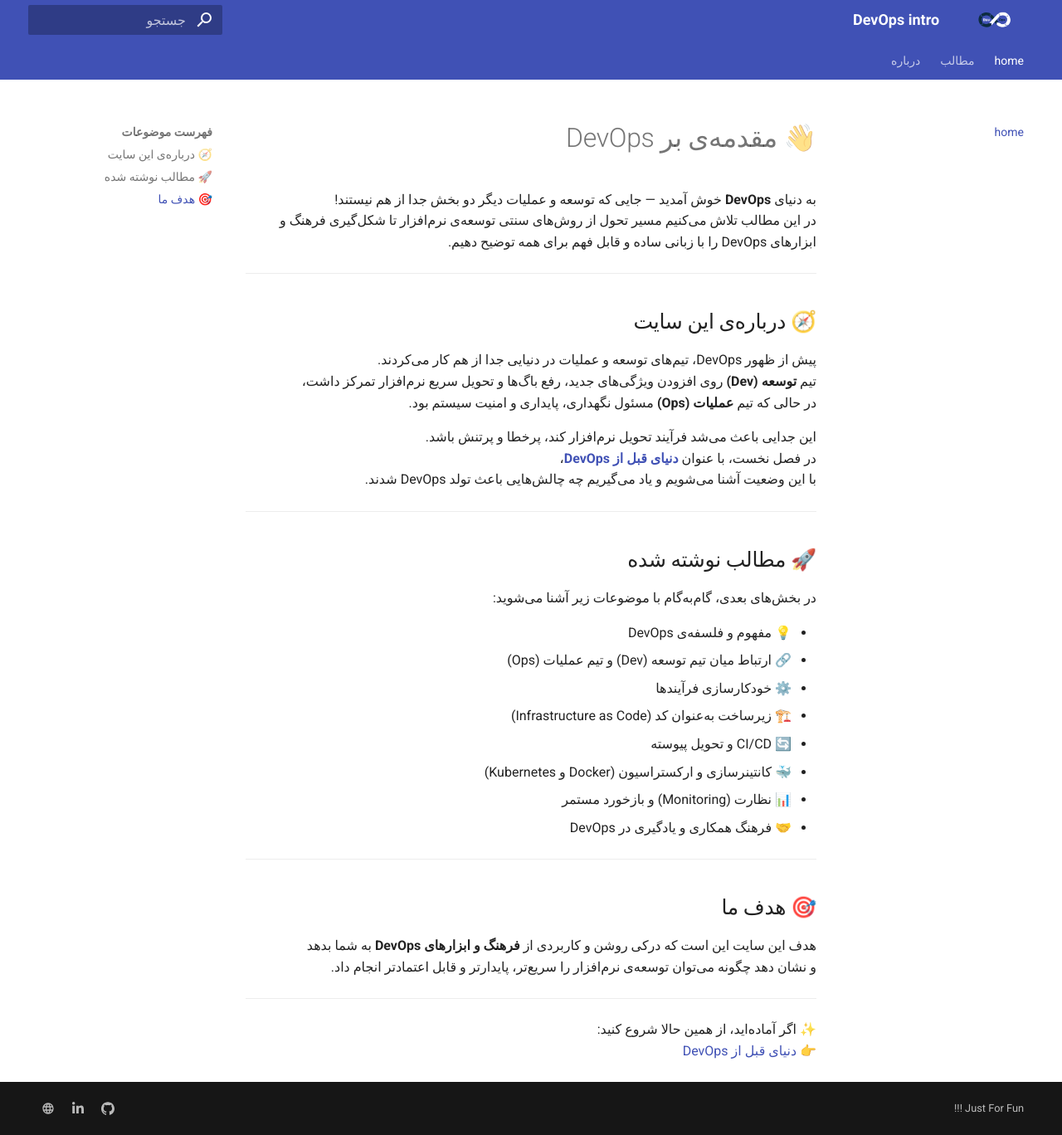
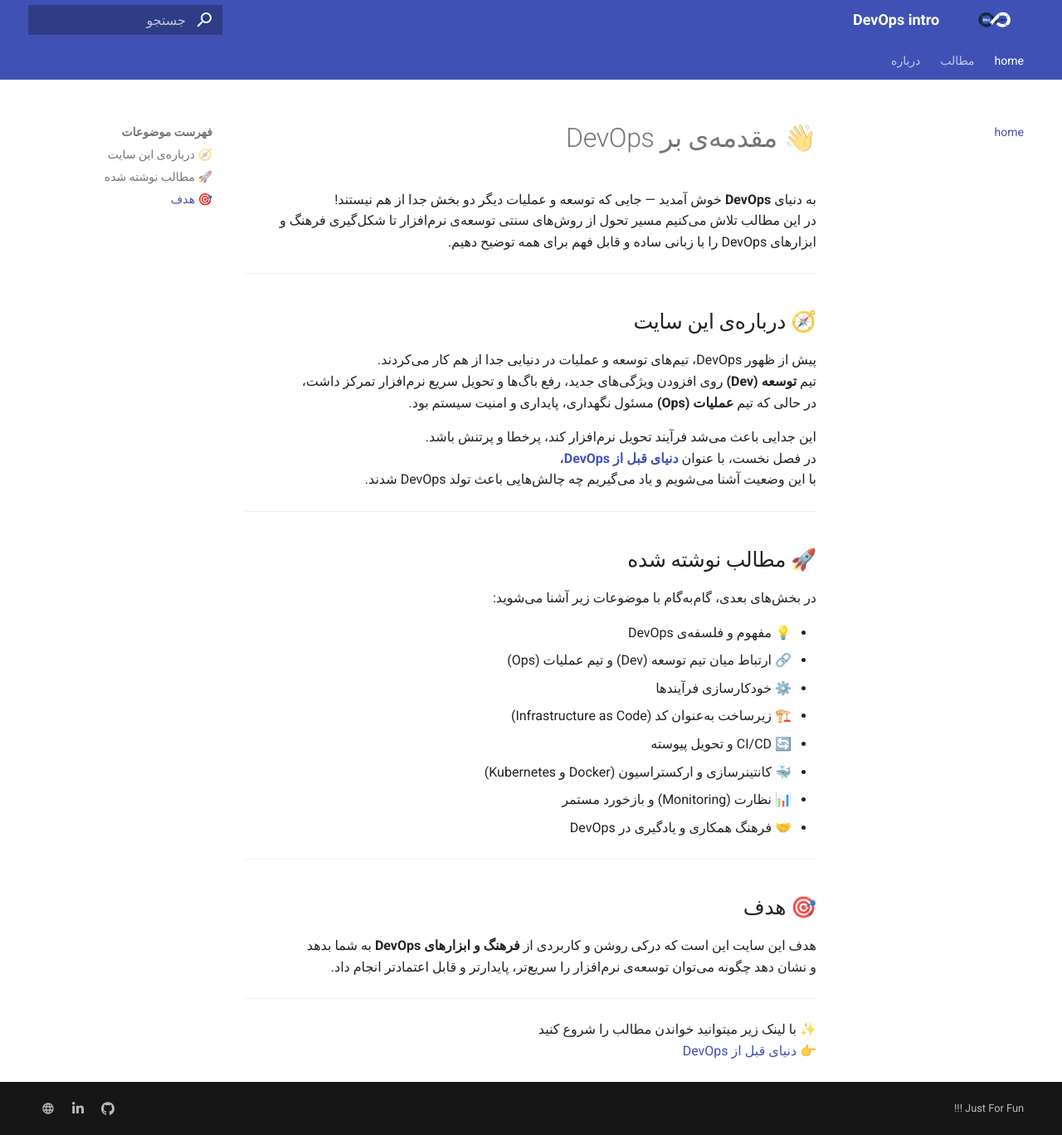
Before and after one commit to mammadnet/devops-intro, an MkDocs documentation site: the page built from docs/index.md, in a window 1280 px wide and 1368 px high. Shown: the whole window at 83% size. Built offline with MkDocs 1.6.1 and Material for MkDocs 9.7.7, drawn with Linux system fonts in a browser that asks for light colours.

Commit message:
Change title

```diff
--- a/docs/index.md
+++ b/docs/index.md
@@ -32,7 +32,7 @@
 
 ---
 
-## 🎯 هدف ما
+## 🎯 هدف
 
 هدف این سایت این است که درکی روشن و کاربردی از **فرهنگ و ابزارهای DevOps** به شما بدهد
 و نشان دهد چگونه می‌توان توسعه‌ی نرم‌افزار را سریع‌تر، پایدارتر و قابل اعتمادتر انجام داد.
@@ -40,5 +40,5 @@
 
 ---
 
-✨ اگر آماده‌اید، از همین حالا شروع کنید:
+✨ با لینک زیر میتوانید خواندن مطالب را شروع کنید
 👉 [دنیای قبل از DevOps](https://mammadnet.github.io/devops-intro/befor_devops/)
```
